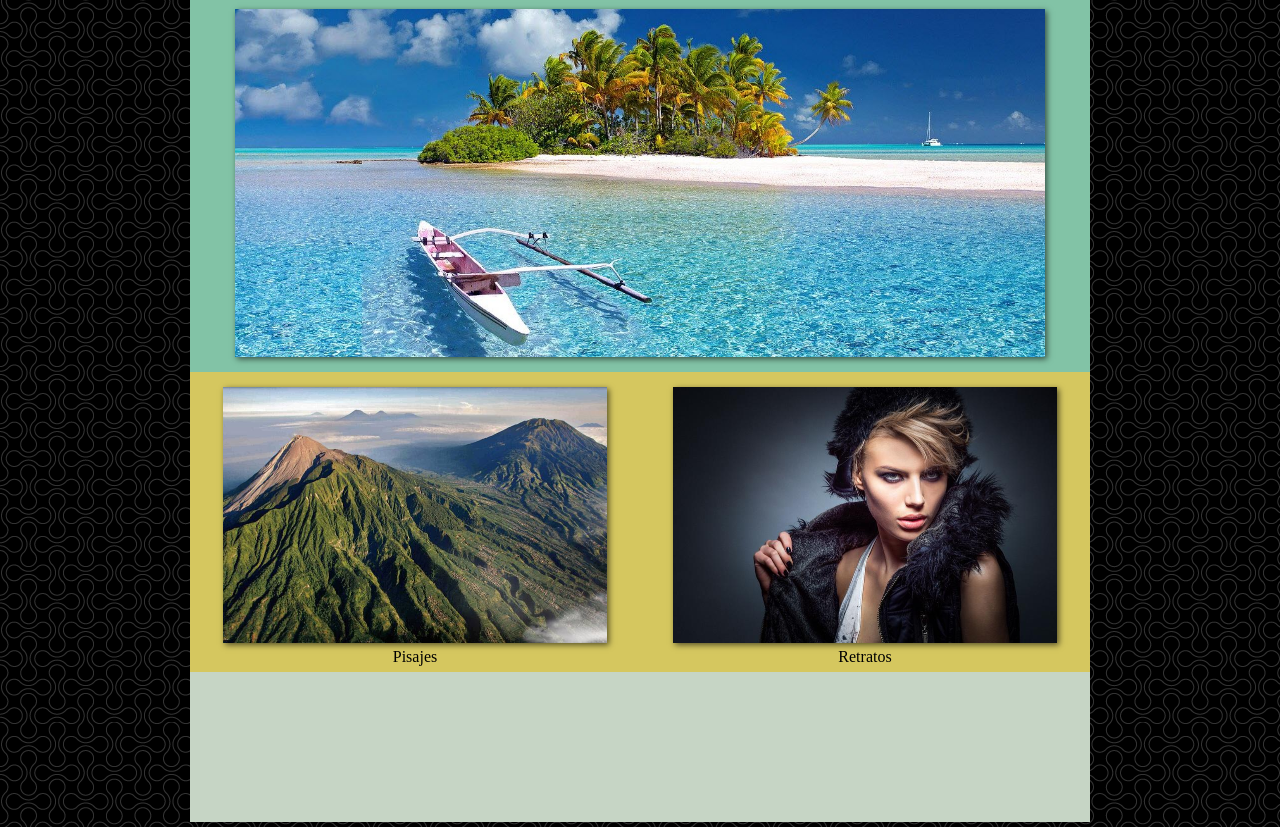
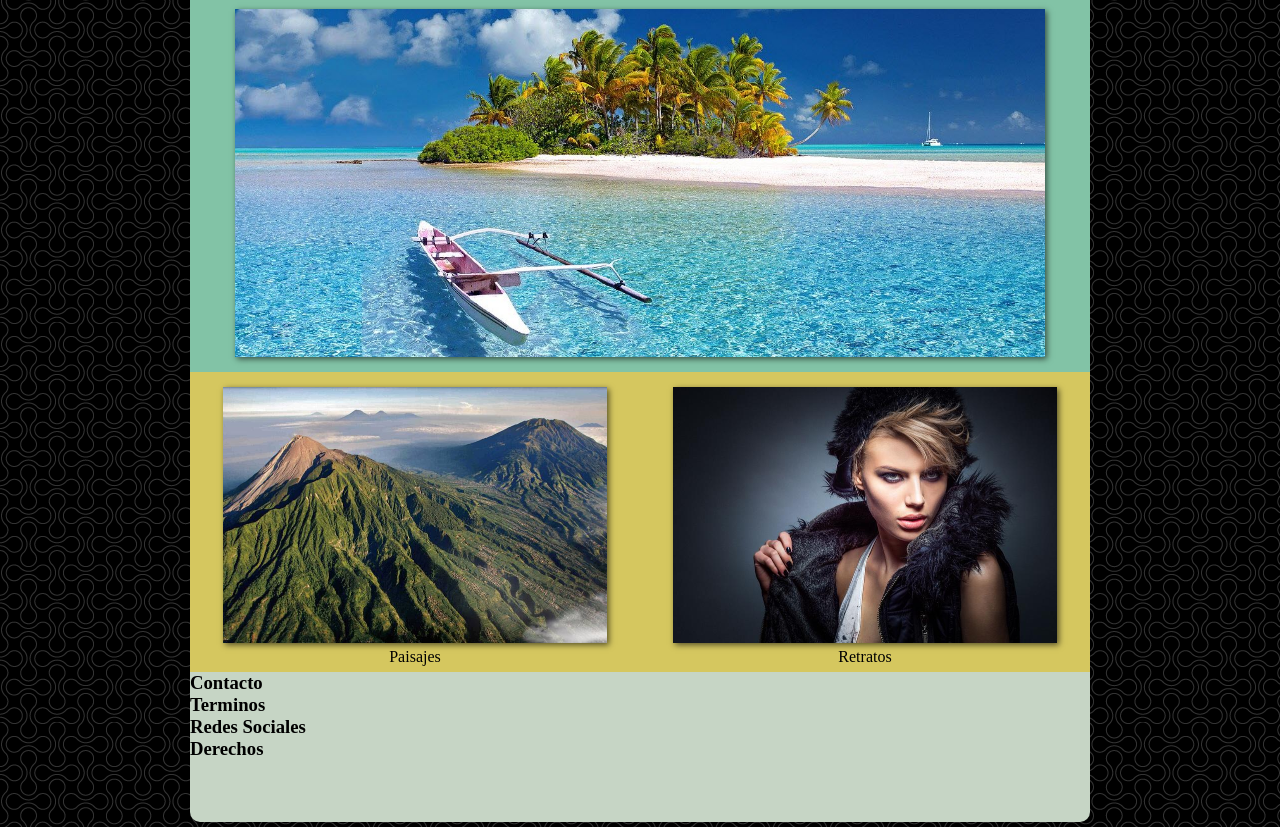
Before and after one commit to gchable/proyectoCssYdisenoWebResponsive, a plain HTML site: page index.html in a window 1280 px wide. Shown: the part 78-905 px from the top of the page. Drawn offline with Linux system fonts and the light colour scheme.

Commit message:
Poner sombra en imagenes en hover, en el html poner datos en footer

```diff
--- a/css/estilos.css
+++ b/css/estilos.css
@@ -85,15 +85,20 @@ img {
 
 #imagenSecundaria figure:nth-child(1) img:hover {
     transform: rotate(10deg);
+    box-shadow: 2px 2px 6px #82c3a6;
+    border: 2px solid black
 }
 
 #imagenSecundaria figure:nth-child(2) img:hover {
-    transform: translate3d(10px, -5px, 0);
+    transform: translate3d(20px, -5px, 0);
+    box-shadow: 2px 2px 6px #82c3a6;
+    border: 2px solid black
 }
 
 footer {
     height: 150px;
     background-color: #C6d5c5;
+    border-radius: 0 0 10px 10px;
 }
 
 @keyframes animarCabecera {
@@ -113,7 +118,7 @@ footer {
     }
 }
 
-@media screen and (max-width:768px) {
+@media screen and (max-width:900px) {
     header{
         height: 85px;
     }
--- a/index.html
+++ b/index.html
@@ -38,7 +38,7 @@
         <section id="imagenSecundaria">
             <figure>
                 <img src="./img/mount_merapi_volcano_indonesia_2.jpg" alt="Volcan Indonesia">
-                <figcaption>Pisajes</figcaption>
+                <figcaption>Paisajes</figcaption>
             </figure>
             <figure>
                 <img src="./img/model_fashion_glamour_girl_2.jpg" alt="Fashion Glamour">
@@ -46,7 +46,18 @@
             </figure>
         </section>
         <footer>
-
+            <div id="contacto">
+                <h3>Contacto</h3>
+            </div>
+            <div id="terminos">
+                <h3>Terminos</h3>
+            </div>
+            <div id="redes">
+                <h3>Redes Sociales</h3>
+            </div>
+            <div id="derechos">
+                <h3>Derechos</h3>
+            </div>
         </footer>
     </div>
 </body>
```
